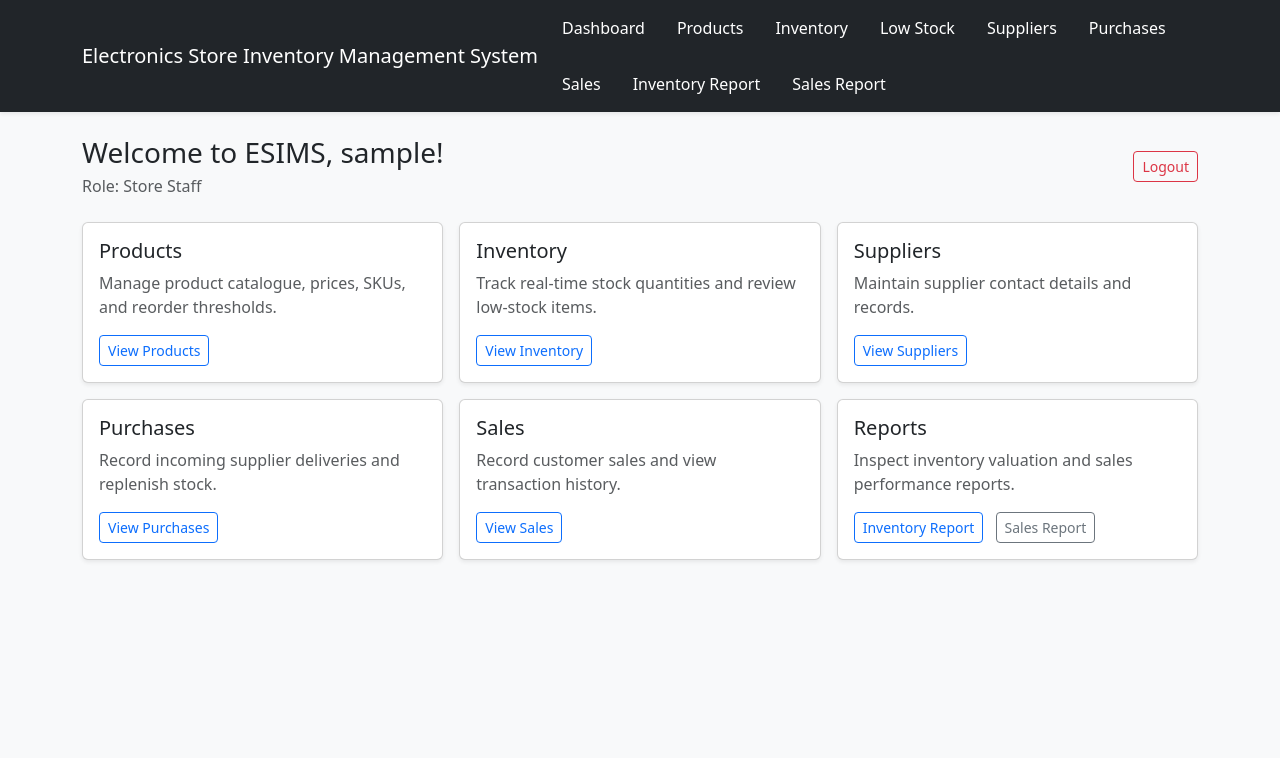
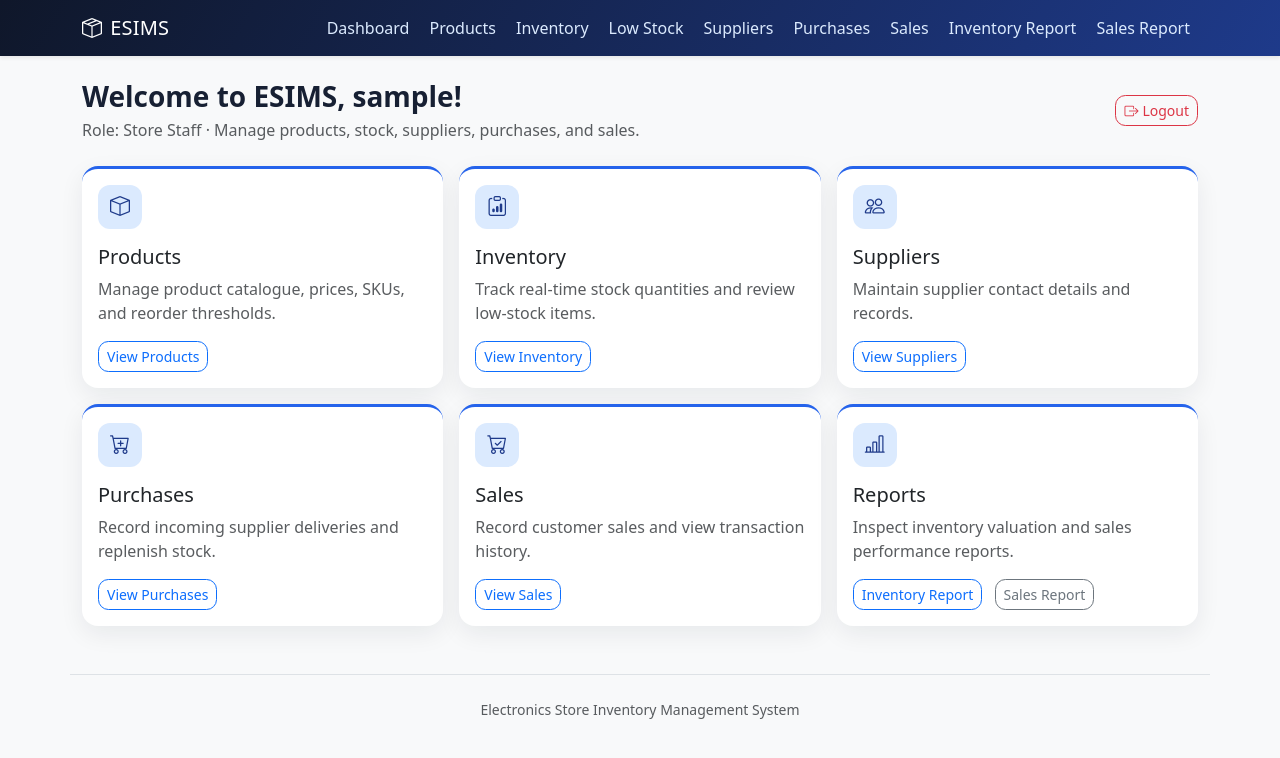
Before and after one commit to vaishnavib04/electronics-store-inventory-management, a Flask app: page /dashboard in a window 1280 px wide. Shown: the top 758 px of the page. Run offline with Flask 3, Linux system fonts and the light colour scheme; the visitor is signed in with stand-in values (Sample User, id 1).

Commit message:
Refresh application UI

```diff
--- /dev/null
+++ b/app/static/css/style.css
@@ -0,0 +1,112 @@
+:root {
+    --esims-primary: #2563eb;
+    --esims-primary-dark: #1e3a8a;
+    --esims-ink: #172033;
+    --esims-muted: #64748b;
+    --esims-surface: #ffffff;
+    --esims-background: #f3f6fb;
+}
+
+body {
+    background: var(--esims-background);
+    color: var(--esims-ink);
+}
+
+.esims-navbar {
+    background: linear-gradient(120deg, #0f172a, var(--esims-primary-dark));
+}
+
+.esims-brand {
+    letter-spacing: 0.01em;
+}
+
+.esims-nav .nav-link {
+    border-radius: 0.5rem;
+    color: #dbeafe !important;
+    transition: background-color 0.2s ease, color 0.2s ease;
+}
+
+.esims-nav .nav-link:hover,
+.esims-nav .nav-link:focus {
+    background: rgba(255, 255, 255, 0.14);
+    color: #ffffff !important;
+}
+
+.page-heading {
+    margin-bottom: 1.5rem;
+}
+
+.page-heading h1,
+.page-heading h2 {
+    font-weight: 700;
+}
+
+.card {
+    border: 0;
+    border-radius: 1rem;
+    box-shadow: 0 0.5rem 1.5rem rgba(15, 23, 42, 0.07);
+}
+
+.dashboard-card {
+    border-top: 3px solid var(--esims-primary);
+    transition: transform 0.2s ease, box-shadow 0.2s ease;
+}
+
+.dashboard-card:hover {
+    box-shadow: 0 0.75rem 1.75rem rgba(15, 23, 42, 0.12);
+    transform: translateY(-3px);
+}
+
+.dashboard-icon {
+    align-items: center;
+    background: #dbeafe;
+    border-radius: 0.75rem;
+    color: var(--esims-primary-dark);
+    display: inline-flex;
+    font-size: 1.25rem;
+    height: 2.75rem;
+    justify-content: center;
+    width: 2.75rem;
+}
+
+.form-control,
+.form-select {
+    border-radius: 0.65rem;
+    padding: 0.65rem 0.8rem;
+}
+
+.btn {
+    border-radius: 0.65rem;
+}
+
+.table-card {
+    overflow: hidden;
+}
+
+.table-card .table {
+    margin-bottom: 0;
+}
+
+.table thead th {
+    background: #eef4ff;
+    border-bottom: 0;
+    color: #334155;
+    font-size: 0.82rem;
+    letter-spacing: 0.02em;
+    text-transform: uppercase;
+}
+
+.table tbody tr:last-child td {
+    border-bottom: 0;
+}
+
+.login-panel {
+    max-width: 430px;
+}
+
+.login-brand {
+    background: linear-gradient(135deg, var(--esims-primary-dark), var(--esims-primary));
+    border-radius: 1rem 1rem 0 0;
+    color: #ffffff;
+    padding: 2rem;
+}
--- a/app/templates/auth/dashboard.html
+++ b/app/templates/auth/dashboard.html
@@ -3,14 +3,14 @@
 {% block title %}Dashboard | ESIMS{% endblock %}
 
 {% block content %}
-<div class="d-flex justify-content-between align-items-center mb-4">
+<div class="page-heading d-flex justify-content-between align-items-center">
   <div>
     <h2 class="h3 mb-1">Welcome to ESIMS, {{ current_user.username }}!</h2>
-    <p class="text-muted mb-0">Role: {{ current_user.role }}</p>
+    <p class="text-muted mb-0">Role: {{ current_user.role }} &middot; Manage products, stock, suppliers, purchases, and sales.</p>
   </div>
   <form method="POST" action="{{ url_for('auth.logout') }}">
     <input type="hidden" name="csrf_token" value="{{ csrf_token() }}">
-    <button type="submit" class="btn btn-outline-danger btn-sm">Logout</button>
+    <button type="submit" class="btn btn-outline-danger btn-sm"><i class="bi bi-box-arrow-right me-1"></i>Logout</button>
   </form>
 </div>
 
@@ -22,8 +22,9 @@
 
 <div class="row g-3">
   <div class="col-md-4">
-    <div class="card h-100 shadow-sm">
+    <div class="card dashboard-card h-100">
       <div class="card-body">
+        <span class="dashboard-icon mb-3"><i class="bi bi-box"></i></span>
         <h3 class="h5">Products</h3>
         <p class="text-muted">Manage product catalogue, prices, SKUs, and reorder thresholds.</p>
         <a href="{{ url_for('products.list_products') }}" class="btn btn-outline-primary btn-sm">View Products</a>
@@ -31,8 +32,9 @@
     </div>
   </div>
   <div class="col-md-4">
-    <div class="card h-100 shadow-sm">
+    <div class="card dashboard-card h-100">
       <div class="card-body">
+        <span class="dashboard-icon mb-3"><i class="bi bi-clipboard-data"></i></span>
         <h3 class="h5">Inventory</h3>
         <p class="text-muted">Track real-time stock quantities and review low-stock items.</p>
         <a href="{{ url_for('inventory.list_inventory') }}" class="btn btn-outline-primary btn-sm">View Inventory</a>
@@ -40,8 +42,9 @@
     </div>
   </div>
   <div class="col-md-4">
-    <div class="card h-100 shadow-sm">
+    <div class="card dashboard-card h-100">
       <div class="card-body">
+        <span class="dashboard-icon mb-3"><i class="bi bi-people"></i></span>
         <h3 class="h5">Suppliers</h3>
         <p class="text-muted">Maintain supplier contact details and records.</p>
         <a href="{{ url_for('suppliers.list_suppliers') }}" class="btn btn-outline-primary btn-sm">View Suppliers</a>
@@ -49,8 +52,9 @@
     </div>
   </div>
   <div class="col-md-4">
-    <div class="card h-100 shadow-sm">
+    <div class="card dashboard-card h-100">
       <div class="card-body">
+        <span class="dashboard-icon mb-3"><i class="bi bi-cart-plus"></i></span>
         <h3 class="h5">Purchases</h3>
         <p class="text-muted">Record incoming supplier deliveries and replenish stock.</p>
         <a href="{{ url_for('purchases.list_purchases') }}" class="btn btn-outline-primary btn-sm">View Purchases</a>
@@ -58,8 +62,9 @@
     </div>
   </div>
   <div class="col-md-4">
-    <div class="card h-100 shadow-sm">
+    <div class="card dashboard-card h-100">
       <div class="card-body">
+        <span class="dashboard-icon mb-3"><i class="bi bi-cart-check"></i></span>
         <h3 class="h5">Sales</h3>
         <p class="text-muted">Record customer sales and view transaction history.</p>
         <a href="{{ url_for('sales.list_sales') }}" class="btn btn-outline-primary btn-sm">View Sales</a>
@@ -67,8 +72,9 @@
     </div>
   </div>
   <div class="col-md-4">
-    <div class="card h-100 shadow-sm">
+    <div class="card dashboard-card h-100">
       <div class="card-body">
+        <span class="dashboard-icon mb-3"><i class="bi bi-bar-chart-line"></i></span>
         <h3 class="h5">Reports</h3>
         <p class="text-muted">Inspect inventory valuation and sales performance reports.</p>
         <a href="{{ url_for('reports.inventory_report') }}" class="btn btn-outline-primary btn-sm me-2">Inventory Report</a>
--- a/app/templates/base.html
+++ b/app/templates/base.html
@@ -5,24 +5,26 @@
     <meta name="viewport" content="width=device-width, initial-scale=1">
     <title>{% block title %}ESIMS{% endblock %}</title>
     <link href="https://cdn.jsdelivr.net/npm/bootstrap@5.3.3/dist/css/bootstrap.min.css" rel="stylesheet">
+    <link href="https://cdn.jsdelivr.net/npm/bootstrap-icons@1.11.3/font/bootstrap-icons.min.css" rel="stylesheet">
+    <link href="{{ url_for('static', filename='css/style.css') }}" rel="stylesheet">
 </head>
 <body class="bg-light">
-    <header class="navbar navbar-expand-lg navbar-dark bg-dark mb-4 shadow-sm">
+    <header class="navbar navbar-expand-lg navbar-dark esims-navbar mb-4 shadow-sm">
         <div class="container">
-            <a class="navbar-brand fw-semibold" href="{{ url_for('auth.dashboard') if current_user is defined and current_user.is_authenticated else url_for('auth.login') }}">
-                <h1 class="h5 mb-0">Electronics Store Inventory Management System</h1>
+            <a class="navbar-brand esims-brand fw-semibold" href="{{ url_for('auth.dashboard') if current_user is defined and current_user.is_authenticated else url_for('auth.login') }}">
+                <h1 class="h5 mb-0"><i class="bi bi-box-seam me-2"></i>ESIMS</h1>
             </a>
             {% if current_user is defined and current_user.is_authenticated %}
-            <nav aria-label="Main navigation" class="navbar-nav d-flex flex-row flex-wrap gap-3 align-items-center">
-                <a href="{{ url_for('auth.dashboard') }}" class="nav-link text-white">Dashboard</a>
-                <a href="{{ url_for('products.list_products') }}" class="nav-link text-white">Products</a>
-                <a href="{{ url_for('inventory.list_inventory') }}" class="nav-link text-white">Inventory</a>
-                <a href="{{ url_for('inventory.low_stock_report') }}" class="nav-link text-white">Low Stock</a>
-                <a href="{{ url_for('suppliers.list_suppliers') }}" class="nav-link text-white">Suppliers</a>
-                <a href="{{ url_for('purchases.list_purchases') }}" class="nav-link text-white">Purchases</a>
-                <a href="{{ url_for('sales.list_sales') }}" class="nav-link text-white">Sales</a>
-                <a href="{{ url_for('reports.inventory_report') }}" class="nav-link text-white">Inventory Report</a>
-                <a href="{{ url_for('reports.sales_report') }}" class="nav-link text-white">Sales Report</a>
+            <nav aria-label="Main navigation" class="navbar-nav esims-nav d-flex flex-row flex-wrap gap-1 align-items-center">
+                <a href="{{ url_for('auth.dashboard') }}" class="nav-link px-2">Dashboard</a>
+                <a href="{{ url_for('products.list_products') }}" class="nav-link px-2">Products</a>
+                <a href="{{ url_for('inventory.list_inventory') }}" class="nav-link px-2">Inventory</a>
+                <a href="{{ url_for('inventory.low_stock_report') }}" class="nav-link px-2">Low Stock</a>
+                <a href="{{ url_for('suppliers.list_suppliers') }}" class="nav-link px-2">Suppliers</a>
+                <a href="{{ url_for('purchases.list_purchases') }}" class="nav-link px-2">Purchases</a>
+                <a href="{{ url_for('sales.list_sales') }}" class="nav-link px-2">Sales</a>
+                <a href="{{ url_for('reports.inventory_report') }}" class="nav-link px-2">Inventory Report</a>
+                <a href="{{ url_for('reports.sales_report') }}" class="nav-link px-2">Sales Report</a>
             </nav>
             {% endif %}
         </div>
@@ -31,5 +33,8 @@
     <main class="container pb-5">
         {% block content %}{% endblock %}
     </main>
+    <footer class="container border-top py-4 text-center text-muted small">
+        Electronics Store Inventory Management System
+    </footer>
 </body>
 </html>
--- a/app/templates/inventory/list.html
+++ b/app/templates/inventory/list.html
@@ -33,6 +33,7 @@
 </form>
 
 {% if items %}
+<div class="card table-card">
 <div class="table-responsive">
   <table class="table table-striped table-hover align-middle">
     <thead>
@@ -67,6 +68,7 @@
     </tbody>
   </table>
 </div>
+</div>
 {% else %}
 <div class="alert alert-info">
   {% if search %}No products match "{{ search }}".{% else %}No active products found.{% endif %}
--- a/app/templates/products/list.html
+++ b/app/templates/products/list.html
@@ -27,6 +27,7 @@
 </form>
 
 {% if products %}
+<div class="card table-card">
 <div class="table-responsive">
   <table class="table table-striped table-hover align-middle">
     <thead>
@@ -52,6 +53,7 @@
     </tbody>
   </table>
 </div>
+</div>
 {% else %}
 <div class="alert alert-info">{% if search %}No products matched “{{ search }}”.{% else %}No active products yet.{% endif %}</div>
 {% endif %}
```
Also changed, not shown: app/templates/auth/login.html (+12 -6 lines).
